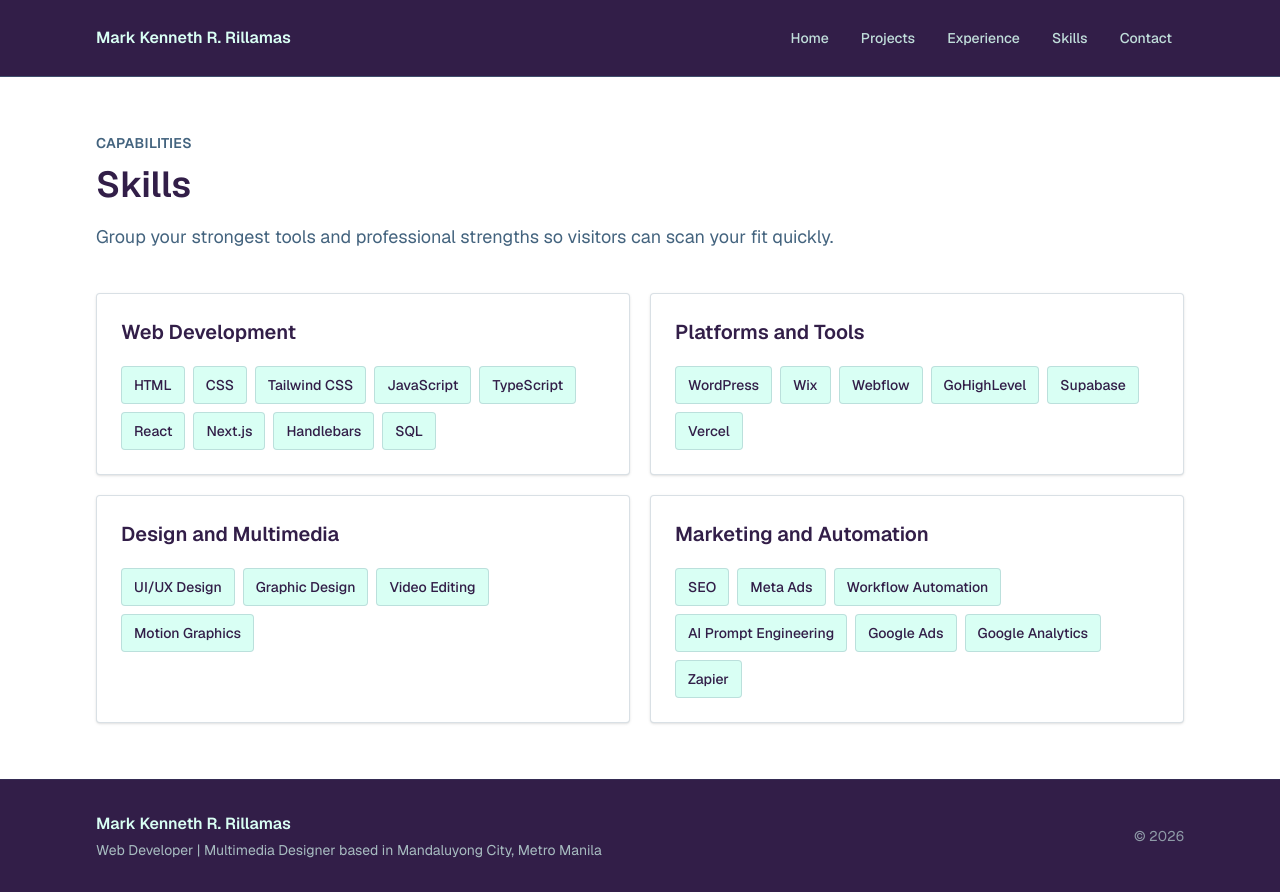
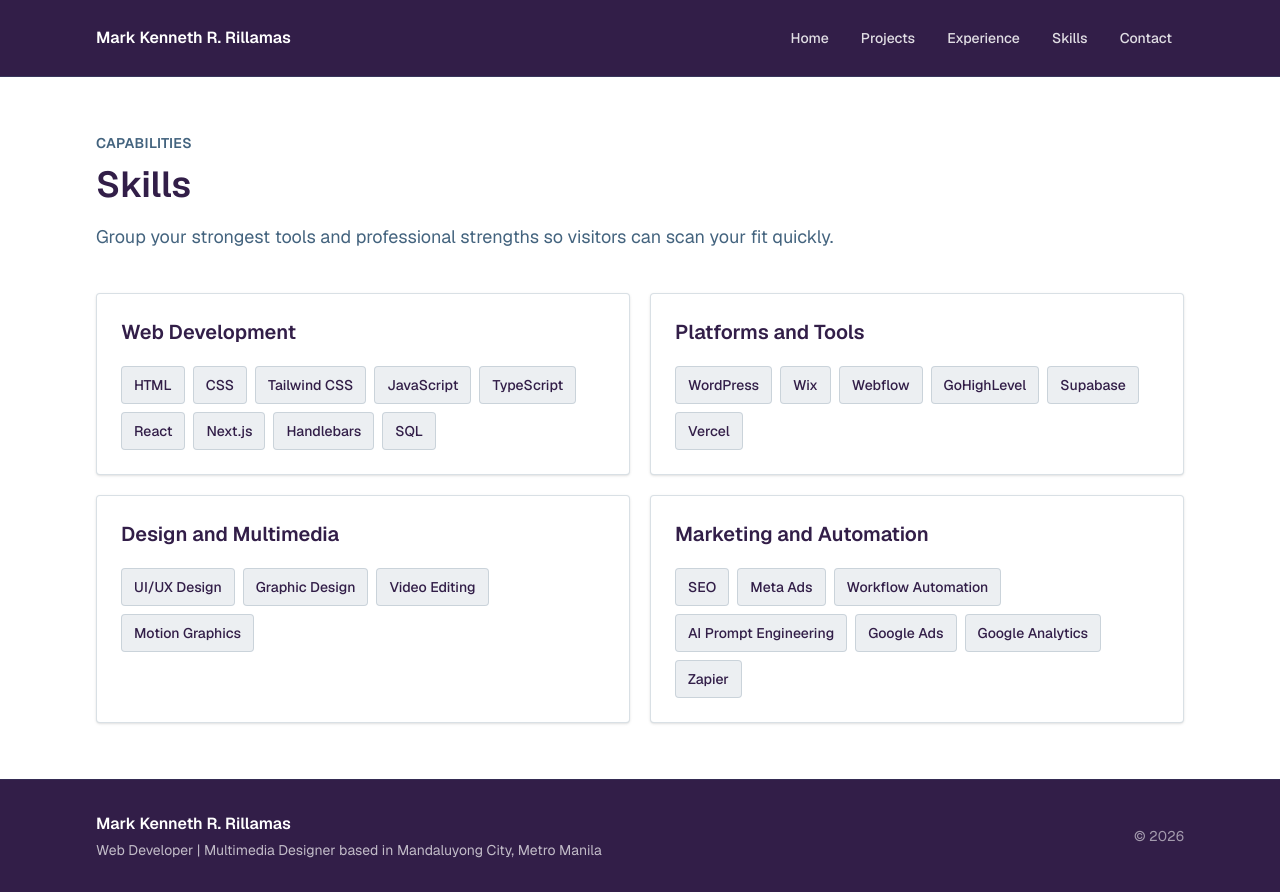
Before and after one commit to kenneth-tech/OnlinePortfolio, a Next.js app: page /skills in a window 1280 px wide. Built offline with nearby package versions, Linux system fonts and the light colour scheme.

Commit message:
style: simplify palette to purple and blue

```diff
--- a/src/app/contact/page.tsx
+++ b/src/app/contact/page.tsx
@@ -25,13 +25,13 @@ export default function ContactPage() {
         <div className="mt-6 grid gap-3">
           <a
             href={`mailto:${profile.email}`}
-            className="rounded border border-brand-accent/45 bg-brand-surface px-4 py-3 font-semibold text-brand-ink outline-none transition hover:border-brand-accent focus-visible:ring-2 focus-visible:ring-brand-accent focus-visible:ring-offset-4"
+            className="rounded border border-brand-muted/30 bg-brand-muted/10 px-4 py-3 font-semibold text-brand-ink outline-none transition hover:border-brand-muted focus-visible:ring-2 focus-visible:ring-brand-muted focus-visible:ring-offset-4"
           >
             {profile.email}
           </a>
           <a
             href={`tel:${profile.phone.replaceAll(" ", "")}`}
-            className="rounded border border-brand-muted/20 px-4 py-3 font-semibold text-brand-ink outline-none transition hover:border-brand-accent hover:bg-brand-surface focus-visible:ring-2 focus-visible:ring-brand-accent focus-visible:ring-offset-4"
+            className="rounded border border-brand-muted/20 px-4 py-3 font-semibold text-brand-ink outline-none transition hover:border-brand-muted hover:bg-brand-muted/10 focus-visible:ring-2 focus-visible:ring-brand-muted focus-visible:ring-offset-4"
           >
             {profile.phone}
           </a>
@@ -41,7 +41,7 @@ export default function ContactPage() {
               href={link.href}
               target="_blank"
               rel="noreferrer"
-              className="rounded border border-brand-muted/20 px-4 py-3 font-semibold text-brand-ink outline-none transition hover:border-brand-accent hover:bg-brand-surface focus-visible:ring-2 focus-visible:ring-brand-accent focus-visible:ring-offset-4"
+              className="rounded border border-brand-muted/20 px-4 py-3 font-semibold text-brand-ink outline-none transition hover:border-brand-muted hover:bg-brand-muted/10 focus-visible:ring-2 focus-visible:ring-brand-muted focus-visible:ring-offset-4"
             >
               {link.label}
             </a>
--- a/src/app/globals.css
+++ b/src/app/globals.css
@@ -3,8 +3,6 @@
 :root {
   --brand-ink: #321E48;
   --brand-muted: #43637E;
-  --brand-accent: #65DCD5;
-  --brand-surface: #D9FFF4;
   --background: #ffffff;
   --foreground: #321E48;
 }
@@ -14,8 +12,6 @@
   --color-foreground: var(--foreground);
   --color-brand-ink: var(--brand-ink);
   --color-brand-muted: var(--brand-muted);
-  --color-brand-accent: var(--brand-accent);
-  --color-brand-surface: var(--brand-surface);
   --font-sans: var(--font-geist-sans);
   --font-mono: var(--font-geist-mono);
 }
@@ -27,8 +23,8 @@ body {
 }
 
 ::selection {
-  background: #65DCD5;
-  color: #321E48;
+  background: #43637E;
+  color: #ffffff;
 }
 
 a {
--- a/src/app/page.tsx
+++ b/src/app/page.tsx
@@ -51,13 +51,13 @@ export default function HomePage() {
           <div className="mt-8 flex flex-wrap gap-3">
             <Link
               href="/projects"
-              className="rounded bg-brand-accent px-5 py-3 text-sm font-semibold text-brand-ink outline-none transition hover:bg-brand-surface focus-visible:ring-2 focus-visible:ring-brand-accent focus-visible:ring-offset-4"
+              className="rounded bg-brand-ink px-5 py-3 text-sm font-semibold text-white outline-none transition hover:bg-brand-muted focus-visible:ring-2 focus-visible:ring-brand-muted focus-visible:ring-offset-4"
             >
               View Projects
             </Link>
             <Link
               href="/contact"
-              className="rounded border border-brand-muted/30 px-5 py-3 text-sm font-semibold text-brand-ink outline-none transition hover:border-brand-accent hover:bg-brand-surface focus-visible:ring-2 focus-visible:ring-brand-accent focus-visible:ring-offset-4"
+              className="rounded border border-brand-muted/30 px-5 py-3 text-sm font-semibold text-brand-ink outline-none transition hover:border-brand-muted hover:bg-brand-muted/10 focus-visible:ring-2 focus-visible:ring-brand-muted focus-visible:ring-offset-4"
             >
               Contact Me
             </Link>
@@ -74,7 +74,7 @@ export default function HomePage() {
               {featuredSkills.map((skill) => (
                 <span
                   key={skill}
-                  className="rounded border border-brand-accent/35 bg-brand-surface px-3 py-1 text-sm font-medium text-brand-ink"
+                  className="rounded border border-brand-muted/20 bg-brand-muted/10 px-3 py-1 text-sm font-medium text-brand-ink"
                 >
                   {skill}
                 </span>
--- a/src/app/projects/page.tsx
+++ b/src/app/projects/page.tsx
@@ -26,14 +26,14 @@ export default function ProjectsPage() {
             <p className="mt-3 flex-1 leading-7 text-brand-muted">
               {project.description}
             </p>
-            <p className="mt-4 border-l-2 border-brand-accent pl-3 text-sm font-medium leading-6 text-brand-ink">
+            <p className="mt-4 border-l-2 border-brand-muted pl-3 text-sm font-medium leading-6 text-brand-ink">
               {project.impact}
             </p>
             <div className="mt-5 flex flex-wrap gap-2">
               {project.stack.map((item) => (
                 <span
                   key={item}
-                  className="rounded bg-brand-surface px-3 py-1 text-xs font-semibold text-brand-muted"
+                  className="rounded bg-brand-muted/10 px-3 py-1 text-xs font-semibold text-brand-muted"
                 >
                   {item}
                 </span>
@@ -47,7 +47,7 @@ export default function ProjectsPage() {
                     href={link.href}
                     target="_blank"
                     rel="noreferrer"
-                    className="text-sm font-semibold text-brand-muted outline-none hover:text-brand-ink focus-visible:rounded focus-visible:ring-2 focus-visible:ring-brand-accent focus-visible:ring-offset-4"
+                    className="text-sm font-semibold text-brand-muted outline-none hover:text-brand-ink focus-visible:rounded focus-visible:ring-2 focus-visible:ring-brand-muted focus-visible:ring-offset-4"
                   >
                     {link.label}
                   </a>
--- a/src/app/skills/page.tsx
+++ b/src/app/skills/page.tsx
@@ -27,7 +27,7 @@ export default function SkillsPage() {
               {group.skills.map((skill) => (
                 <span
                   key={skill}
-                  className="rounded border border-brand-muted/20 bg-brand-surface px-3 py-2 text-sm font-medium text-brand-ink"
+                  className="rounded border border-brand-muted/20 bg-brand-muted/10 px-3 py-2 text-sm font-medium text-brand-ink"
                 >
                   {skill}
                 </span>
--- a/src/components/site-footer.tsx
+++ b/src/components/site-footer.tsx
@@ -4,27 +4,27 @@ export function SiteFooter() {
   const year = new Date().getFullYear();
 
   return (
-    <footer className="border-t border-brand-muted/20 bg-brand-ink text-brand-surface">
+    <footer className="border-t border-brand-muted/20 bg-brand-ink text-white">
       <div className="mx-auto flex w-full max-w-6xl flex-col gap-4 px-5 py-8 sm:flex-row sm:items-center sm:justify-between sm:px-8">
         <div>
           <p className="font-semibold">{profile.name}</p>
-          <p className="mt-1 text-sm text-brand-surface/70">
+          <p className="mt-1 text-sm text-white/70">
             {profile.role} based in {profile.location}
           </p>
         </div>
-        <div className="flex flex-wrap gap-4 text-sm text-brand-surface/80">
+        <div className="flex flex-wrap gap-4 text-sm text-white/80">
           {profile.links.map((link) => (
             <a
               key={link.href}
               href={link.href}
               target="_blank"
               rel="noreferrer"
-              className="outline-none transition hover:text-brand-accent focus-visible:rounded focus-visible:ring-2 focus-visible:ring-brand-accent focus-visible:ring-offset-4 focus-visible:ring-offset-brand-ink"
+              className="outline-none transition hover:text-white focus-visible:rounded focus-visible:ring-2 focus-visible:ring-white focus-visible:ring-offset-4 focus-visible:ring-offset-brand-ink"
             >
               {link.label}
             </a>
           ))}
-          <span className="text-brand-surface/55">© {year}</span>
+          <span className="text-white/55">© {year}</span>
         </div>
       </div>
     </footer>
--- a/src/components/site-header.tsx
+++ b/src/components/site-header.tsx
@@ -12,21 +12,21 @@ const navItems = [
 
 export function SiteHeader() {
   return (
-    <header className="border-b border-brand-accent/25 bg-brand-ink">
+    <header className="border-b border-brand-muted/35 bg-brand-ink">
       <div className="mx-auto flex w-full max-w-6xl flex-col gap-4 px-5 py-5 sm:flex-row sm:items-center sm:justify-between sm:px-8">
         <Link
           href="/"
-          className="w-fit text-base font-semibold text-brand-surface outline-none transition hover:text-brand-accent focus-visible:rounded focus-visible:ring-2 focus-visible:ring-brand-accent focus-visible:ring-offset-4 focus-visible:ring-offset-brand-ink"
+          className="w-fit text-base font-semibold text-white outline-none transition hover:text-white/80 focus-visible:rounded focus-visible:ring-2 focus-visible:ring-white focus-visible:ring-offset-4 focus-visible:ring-offset-brand-ink"
         >
           {profile.name}
         </Link>
         <nav aria-label="Main navigation">
-          <ul className="flex flex-wrap gap-2 text-sm font-medium text-brand-surface/85">
+          <ul className="flex flex-wrap gap-2 text-sm font-medium text-white/85">
             {navItems.map((item) => (
               <li key={item.href}>
                 <Link
                   href={item.href}
-                  className="block rounded px-3 py-2 outline-none transition hover:bg-brand-accent hover:text-brand-ink focus-visible:ring-2 focus-visible:ring-brand-accent"
+                  className="block rounded px-3 py-2 outline-none transition hover:bg-brand-muted hover:text-white focus-visible:ring-2 focus-visible:ring-white"
                 >
                   {item.label}
                 </Link>
```
Also changed, not shown: 1 other file (tests, documents, lock files or other folders).
